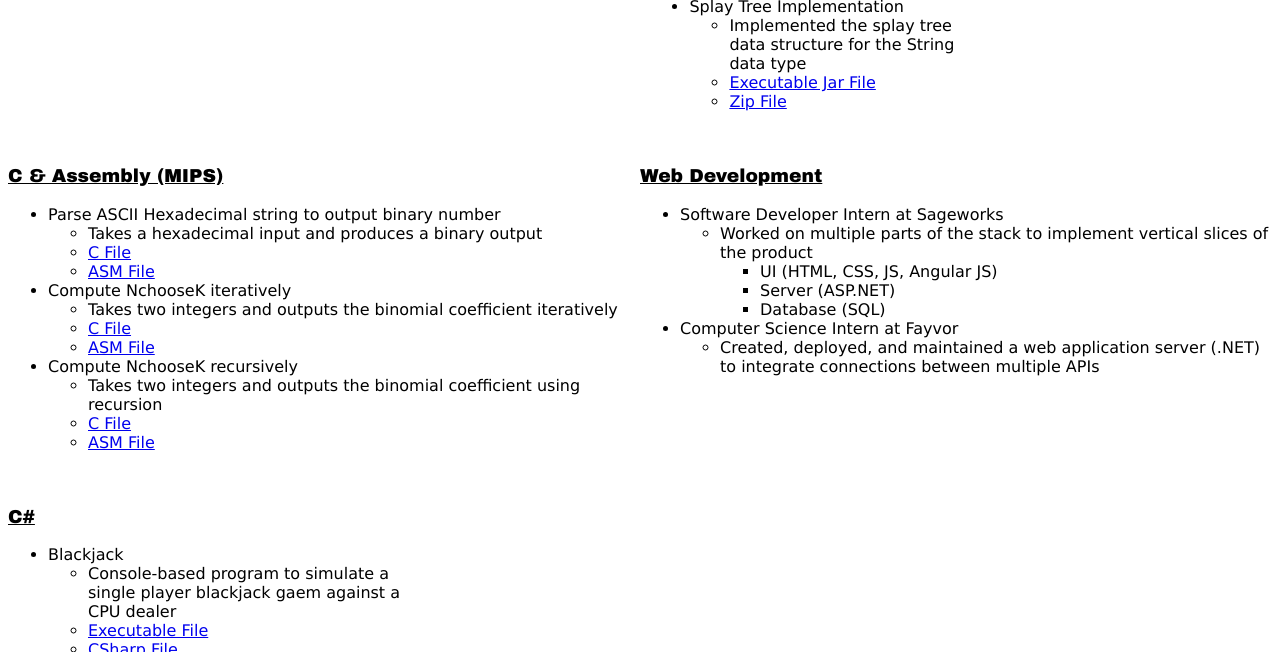
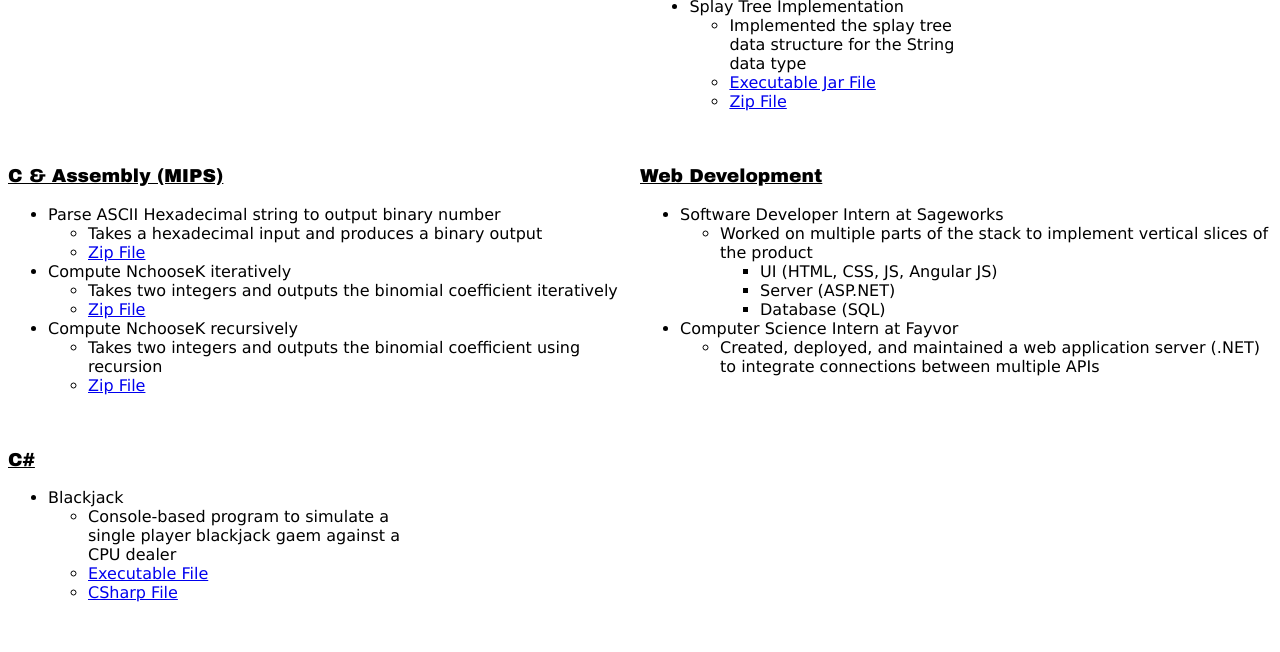
Before and after one commit to odreikosen/odreikosen.github.io, a plain HTML site: page index.html in a window 1280 px wide. Shown: the part 470-1122 px from the top of the page. Drawn offline with Linux system fonts and the light colour scheme.

Commit message:
File Changes
Zip files for C/Assembly

```diff
--- a/index.html
+++ b/index.html
@@ -67,7 +67,7 @@
             SMS Messages From Gmail address
             <ul>
                 <li> A python application that uses SMTP servers to send and receive messages from Gmail addresses to cellular devices</li>
-                <li> <a href="Python/TextingDownWards.py" download> Python File </a> </li>
+                <li> <a target="_blank" href="Python/TextingDownWards.py"> Python File </a> </li>
             </ul>
         </li>
     </ul>
@@ -83,25 +83,21 @@
             Parse ASCII Hexadecimal string to output binary number
             <ul>
                 <li> Takes a hexadecimal input and produces a binary output </li>
-                <li> <a href="C-Assembly/parser.c"> C File </a> </li>
-                <li> <a href="C-Assembly/parser.asm"> ASM File </a> </li>
+                <li> <a href="C-Assembly/parser.zip"> Zip File </a> </li>
             </ul>
         </li>
         <li>
             Compute NchooseK iteratively
             <ul>
                 <li> Takes two integers and outputs the binomial coefficient iteratively </li>
-                <li> <a href="C-Assembly/iterate.c"> C File </a> </li>
-                <li> <a href="C-Assembly/iterate.asm"> ASM File </a> </li>
-
-            </ul>
+                <li> <a href="C-Assembly/iterate.zip"> Zip File </a> </li>
+          </ul>
         </li>
         <li>
             Compute NchooseK recursively
             <ul>
                 <li> Takes two integers and outputs the binomial coefficient using recursion </li>
-                <li> <a href="C-Assembly/recursive.c"> C File </a> </li>
-                <li> <a href="C-Assembly/recursive.asm"> ASM File </a> </li>
+                <li> <a href="C-Assembly/recursive.zip"> Zip File </a> </li>
             </ul>
         </li>
 
```
Also changed, not shown: 3 other files.
